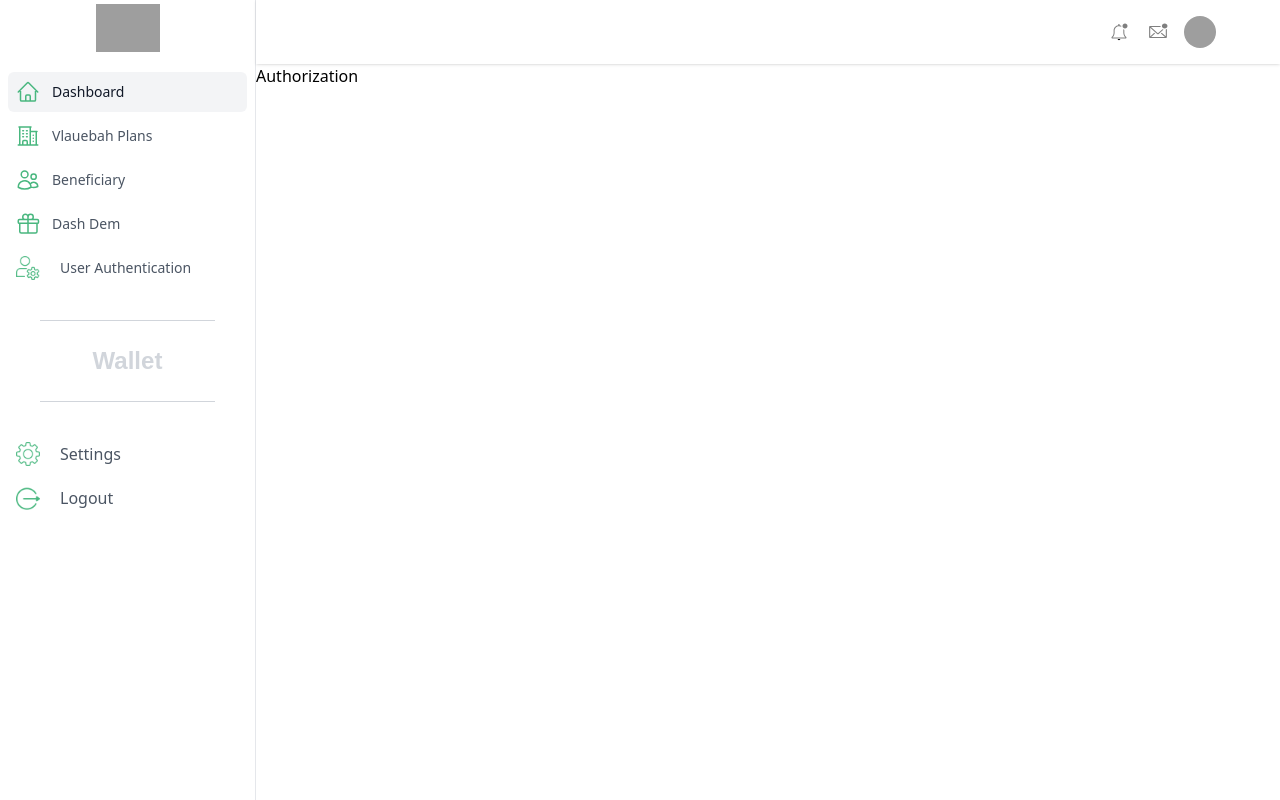
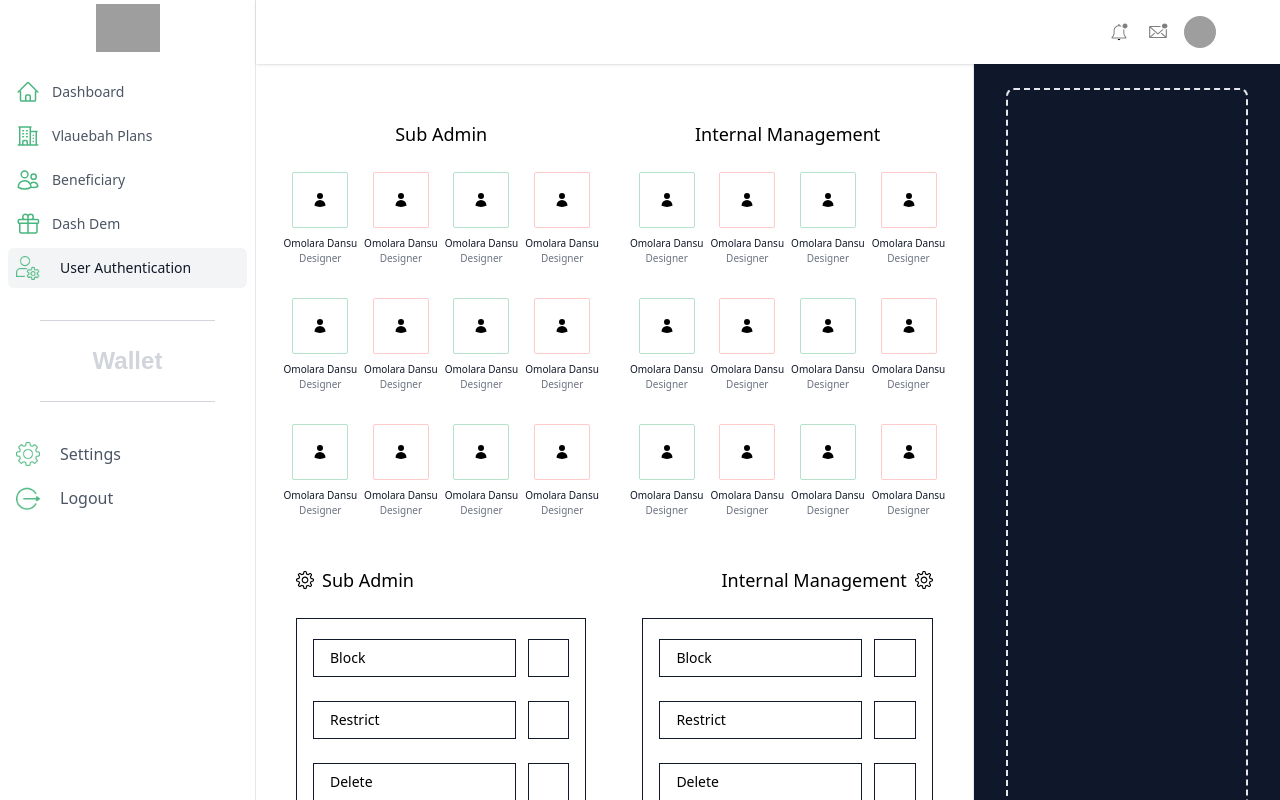
Before and after one commit to Ndohjapan/awabah-test, a React (Vite) app: page /authorization in a window 1280 px wide. Shown: the top 800 px of the page. Built offline with nearby package versions, Linux system fonts and the light colour scheme; grey boxes are pictures that could not be loaded; some icons are missing; a web font is replaced by a local one.

Commit message:
feat: completed the user actions section

```diff
--- a/src/components/OverviewHeader.jsx
+++ b/src/components/OverviewHeader.jsx
@@ -1,11 +1,12 @@
 import {HiOutlineSearch} from "react-icons/hi"
 
 
-export default function OverviewHeader() {
+// eslint-disable-next-line react/prop-types
+export default function OverviewHeader({data}) {
   return (
     <div className='flex justify-between'>
         <div className='border rounded-lg p-2 min-w-[8rem] flex items-center justify-center'>
-            <span>Overview</span>
+            <span>{data}</span>
         </div>
         <div className='border rounded-lg p-2 min-w-[5rem] flex items-center justify-center'>
             <HiOutlineSearch/>
--- a/src/components/SideBar.jsx
+++ b/src/components/SideBar.jsx
@@ -1,4 +1,4 @@
-import { Fragment } from "react";
+import { Fragment, useState, useEffect } from "react";
 import { Dialog, Transition } from "@headlessui/react";
 import { XIcon } from "@heroicons/react/outline";
 import {
@@ -10,23 +10,39 @@ import {
 import UserSettings from "../assets/UserSettings";
 import Logout from "../assets/Logout";
 import Settings from "../assets/Settings";
-import images from "../assets/images.json"
+import images from "../assets/images.json";
+import {Link} from "react-router-dom"
 
 const navigation = [
-  { name: "Dashboard", href: "#", icon: HiOutlineHome, current: true },
+  {
+    name: "Dashboard",
+    icon: HiOutlineHome,
+    current: false,
+    pathname: "/",
+  },
   {
     name: "Vlauebah Plans",
-    href: "#",
     icon: HiOutlineBuildingOffice2,
     current: false,
+    pathname: "/plans",
   },
-  { name: "Beneficiary", href: "#", icon: HiOutlineUsers, current: false },
-  { name: "Dash Dem", href: "#", icon: HiOutlineGift, current: false },
+  {
+    name: "Beneficiary",
+    icon: HiOutlineUsers,
+    current: false,
+    pathname: "/beneficiary",
+  },
+  {
+    name: "Dash Dem",
+    icon: HiOutlineGift,
+    current: false,
+    pathname: "/sponsor",
+  },
   {
     name: "User Authentication",
-    href: "#",
     icon: UserSettings,
     current: false,
+    pathname: "/authorization",
   },
 ];
 
@@ -40,7 +56,37 @@ function classNames(...classes) {
 }
 
 // eslint-disable-next-line react/prop-types
-export default function SideBar({ sidebarOpen, setSidebarOpen }) {
+export default function SideBar({ sidebarOpen, setSidebarOpen, pathname }) {
+  const [stateNavigation, setStateNavigation] = useState(navigation);
+
+  useEffect(() => {
+    const newNavigation = []
+    navigation.forEach((nav) => {
+        if(nav.pathname === pathname){
+            nav.current = true;
+        }
+
+        newNavigation.push(nav);
+    })
+
+    setStateNavigation(newNavigation);
+  }, [pathname]);
+
+  const updateSideBar = (pathname) => {
+    const newNavigation = []
+    navigation.forEach((nav) => {
+        nav.current = false;
+
+        if(nav.pathname === pathname){
+            nav.current = true;
+        }
+
+        newNavigation.push(nav);
+    })
+    setStateNavigation(newNavigation);
+
+  }
+
   return (
     <>
       <Transition.Root show={sidebarOpen} as={Fragment}>
@@ -91,18 +137,15 @@ export default function SideBar({ sidebarOpen, setSidebarOpen }) {
                 </div>
               </Transition.Child>
               <div className="flex-shrink-0 flex items-center px-4">
-                <img
-                  className="h-12 w-auto"
-                  src={images.logo}
-                  alt="Valubah"
-                />
+                <img className="h-12 w-auto" src={images.logo} alt="Valubah" />
               </div>
               <div className="mt-5 flex-1 h-0 overflow-y-auto">
                 <nav className="px-2 space-y-1">
-                  {navigation.map((item) => (
-                    <a
+                  {stateNavigation.map((item) => (
+                    <Link
                       key={item.name}
-                      href={item.href}
+                      to={item.pathname}
+                      onClick={() => {updateSideBar(item.pathname)}}
                       className={classNames(
                         item.current
                           ? "bg-gray-100 text-gray-900"
@@ -120,7 +163,7 @@ export default function SideBar({ sidebarOpen, setSidebarOpen }) {
                         aria-hidden="true"
                       />
                       {item.name}
-                    </a>
+                    </Link>
                   ))}
                   <div
                     className="m-8"
@@ -175,18 +218,15 @@ export default function SideBar({ sidebarOpen, setSidebarOpen }) {
         {/* Sidebar component, swap this element with another sidebar if you like */}
         <div className="flex flex-col flex-grow border-r border-gray-200 pt-1 bg-white overflow-y-auto">
           <div className="flex items-center justify-center flex-shrink-0 px-4">
-            <img
-              className="h-12 w-auto"
-              src={images.logo}
-              alt="Valubah"
-            />
+            <img className="h-12 w-auto" src={images.logo} alt="Valubah" />
           </div>
           <div className="mt-5 flex-grow flex flex-col">
             <nav className="flex-1 px-2 pb-4 space-y-1">
-              {navigation.map((item) => (
-                <a
+              {stateNavigation.map((item) => (
+                <Link
                   key={item.name}
-                  href={item.href}
+                  to={item.pathname}
+                  onClick={() => {updateSideBar(item.pathname)}}
                   className={classNames(
                     item.current
                       ? "bg-gray-100 text-gray-900"
@@ -204,7 +244,7 @@ export default function SideBar({ sidebarOpen, setSidebarOpen }) {
                     aria-hidden="true"
                   />
                   {item.name}
-                </a>
+                </Link>
               ))}
               <div
                 className="m-8"
--- /dev/null
+++ b/src/components/TeamManagement.jsx
@@ -0,0 +1,85 @@
+import { React } from "react";
+import { HiUser } from "react-icons/hi2";
+import { SlSettings } from "react-icons/sl";
+import {PiCaretDownFill} from "react-icons/pi"
+
+const users = [
+  {
+    name: "Block",
+  },
+  {
+    name: "Restrict",
+  },
+  {
+    name: "Delete",
+  },
+  {
+    name: "OTP",
+  },
+  {
+    name: "Access",
+  }
+];
+
+export default function TeamManagement() {
+  return (
+    <>
+      <div className="grid grid-cols-2 gap-6">
+        <div className="p-4 col-span-2 lg:col-span-1">
+          <div className="flex items-center mt-4 mb-6 justify-start">
+            <SlSettings className="text-center text-lg font-medium" />{" "}
+            <h1 className="text-center text-lg font-medium ml-2">
+              {"  "}
+              Sub Admin
+            </h1>
+          </div>
+          <ul
+            role="list"
+            className="grid border border-gray-900 px-4 pt-4"
+          >
+          {users.map((user, index) => (
+            <div key={index} className="mt-1 mb-5 grid grid-cols-5 gap-3">
+              <button className="text-lg font-medium col-span-4 px-4 py-2 block w-full sm:text-sm border text-left border-gray-900 ">
+                {user.name}
+              </button>
+              <button className="col-span-1 flex items-center border border-gray-900 justify-center">
+                <PiCaretDownFill
+                  className="h-5 w-5 text-black"
+                  aria-hidden="true"
+                />
+              </button>
+            </div>
+          ))}
+          </ul>
+        </div>
+        <div className="p-4 col-span-2 lg:col-span-1">
+          <div className="flex items-center mt-4 mb-6 flex-row-reverse">
+            <SlSettings className="text-center text-lg font-medium" />{" "}
+            <h1 className="text-center text-lg font-medium mr-2">
+              {"  "}
+              Internal Management
+            </h1>
+          </div>
+          <ul
+            role="list"
+            className="grid border border-gray-900 px-4 pt-4"
+          >
+          {users.map((user, index) => (
+            <div key={index} className="mt-1 mb-5 grid grid-cols-5 gap-3">
+              <button className="text-lg font-medium col-span-4 px-4 py-2 block w-full sm:text-sm border text-left border-gray-900 ">
+                {user.name}
+              </button>
+              <button className="col-span-1 flex items-center border border-gray-900 justify-center">
+                <PiCaretDownFill
+                  className="h-5 w-5 text-black"
+                  aria-hidden="true"
+                />
+              </button>
+            </div>
+          ))}
+          </ul>
+        </div>
+      </div>
+    </>
+  );
+}
--- /dev/null
+++ b/src/components/TeamView.jsx
@@ -0,0 +1,118 @@
+import React from "react";
+import {HiUser} from "react-icons/hi2"
+
+const users = [
+  {
+    name: "Omolara Dansu",
+    role: "Designer",
+    border: "border-awabah-400"
+  },
+  {
+    name: "Omolara Dansu",
+    role: "Designer",
+    border: "border-red-200"
+  },
+  {
+    name: "Omolara Dansu",
+    role: "Designer",
+    border: "border-awabah-400"
+  },
+  {
+    name: "Omolara Dansu",
+    role: "Designer",
+    border: "border-red-200"
+  },
+  {
+    name: "Omolara Dansu",
+    role: "Designer",
+    border: "border-awabah-400"
+  },
+  {
+    name: "Omolara Dansu",
+    role: "Designer",
+    border: "border-red-200"
+  },
+  {
+    name: "Omolara Dansu",
+    role: "Designer",
+    border: "border-awabah-400"
+  },
+  {
+    name: "Omolara Dansu",
+    role: "Designer",
+    border: "border-red-200"
+  },
+  {
+    name: "Omolara Dansu",
+    role: "Designer",
+    border: "border-awabah-400"
+  },
+  {
+    name: "Omolara Dansu",
+    role: "Designer",
+    border: "border-red-200"
+  },
+  {
+    name: "Omolara Dansu",
+    role: "Designer",
+    border: "border-awabah-400"
+  },
+  {
+    name: "Omolara Dansu",
+    role: "Designer",
+    border: "border-red-200"
+  },
+];
+
+export default function TeamView() {
+  return (
+    <>
+      <div className="grid grid-cols-2 gap-6">
+          <div className="p-4 col-span-2 lg:col-span-1">
+
+          <h1 className="text-center text-lg mt-4 mb-6 font-medium">Sub Admin</h1>
+          <ul
+            role="list"
+            className="grid grid-cols-2 gap-x-4 gap-y-8 sm:grid-cols-3 sm:gap-x-6 lg:grid-cols-4 xl:gap-x-8"
+          >
+            {users.map((file, index) => (
+              <li key={index} className="relative cursor-pointer flex flex-col items-center justify-center">
+                <div className={`group w-14 flex items-center justify-center border ${file.border} h-14 rounded-sm`}>
+                    <HiUser/>
+                </div>
+                <p className="mt-2 block text-center text-[10px] font-medium text-gray-900 truncate pointer-events-none">
+                  {file.name}
+                </p>
+                <p className="block text-[10px] text-center font-medium text-gray-500 pointer-events-none">
+                  {file.role}
+                </p>
+              </li>
+            ))}
+          </ul>
+          </div>
+          <div className="p-4 col-span-2 lg:col-span-1">
+
+          <h1 className="text-center text-lg mt-4 mb-6 font-medium">Internal Management</h1>
+          <ul
+            role="list"
+            className="grid grid-cols-2 gap-x-4 gap-y-8 sm:grid-cols-3 sm:gap-x-6 lg:grid-cols-4 xl:gap-x-8"
+          >
+            {users.map((file, index) => (
+              <li key={index} className="relative cursor-pointer flex flex-col items-center justify-center">
+                <div className={`group w-14 flex items-center justify-center border ${file.border} h-14 rounded-sm`}>
+                    <HiUser/>
+                </div>
+                <p className="mt-2 block text-center text-[10px] font-medium text-gray-900 truncate pointer-events-none">
+                  {file.name}
+                </p>
+                <p className="block text-[10px] text-center font-medium text-gray-500 pointer-events-none">
+                  {file.role}
+                </p>
+              </li>
+            ))}
+          </ul>
+          </div>
+      </div>
+    </>
+  );
+}
--- a/src/pages/Authorization.jsx
+++ b/src/pages/Authorization.jsx
@@ -1,5 +1,24 @@
+import TeamManagement from "../components/TeamManagement";
+import TeamView from "../components/TeamView";
+
 export default function Authorization() {
   return (
-    <div>Authorization</div>
-  )
+    <>
+      <div className="grid grid-cols-10 relative z-0 overflow-hidden">
+        <main className="col-span-7">
+          <div className="max-w-7xl mx-auto py-6 sm:px-6">
+            <TeamView/>
+            <TeamManagement/>
+          </div>
+        </main>
+        <aside className="col-span-3 bg-slate-900 hidden relative xl:flex xl:flex-col flex-shrink-0 border-l border-gray-200 overflow-y-auto">
+          {/* Start secondary column (hidden on smaller screens) */}
+          <div className="absolute inset-0 py-6 px-4 sm:px-6 lg:px-8">
+            <div className="h-full border-2 border-gray-200 border-dashed rounded-lg" />
+          </div>
+          {/* End secondary column */}
+        </aside>
+      </div>
+    </>
+  );
 }
--- a/src/pages/NotFound.jsx
+++ b/src/pages/NotFound.jsx
@@ -6,7 +6,7 @@ export default function NotFound() {
       <div className="bg-white min-h-full px-4 py-16 sm:px-6 sm:py-24 md:grid md:place-items-center lg:px-8">
         <div className="max-w-max mx-auto">
           <main className="sm:flex">
-            <p className="text-4xl font-extrabold text-indigo-600 sm:text-5xl">
+            <p className="text-4xl font-extrabold text-awabah-600 sm:text-5xl">
               404
             </p>
             <div className="sm:ml-6">
@@ -21,13 +21,13 @@ export default function NotFound() {
               <div className="mt-10 flex space-x-3 sm:border-l sm:border-transparent sm:pl-6">
                 <Link
                   to="/"
-                  className="inline-flex items-center px-4 py-2 border border-transparent text-sm font-medium rounded-md shadow-sm text-white bg-indigo-600 hover:bg-indigo-700 focus:outline-none focus:ring-2 focus:ring-offset-2 focus:ring-indigo-500"
+                  className="inline-flex items-center px-4 py-2 border border-transparent text-sm font-medium rounded-md shadow-sm text-white bg-awabah-600 hover:bg-indigo-700 focus:outline-none focus:ring-2 focus:ring-offset-2 focus:ring-awabah-500"
                 >
                   Go back home
                 </Link>
                 <Link
                   to="/"
-                  className="inline-flex items-center px-4 py-2 border border-transparent text-sm font-medium rounded-md text-indigo-700 bg-indigo-100 hover:bg-indigo-200 focus:outline-none focus:ring-2 focus:ring-offset-2 focus:ring-indigo-500"
+                  className="inline-flex items-center px-4 py-2 border border-transparent text-sm font-medium rounded-md text-indigo-700 bg-indigo-100 hover:bg-indigo-200 focus:outline-none focus:ring-2 focus:ring-offset-2 focus:ring-awabah-500"
                 >
                   Contact support
                 </Link>
--- a/src/routes/Dashboard.jsx
+++ b/src/routes/Dashboard.jsx
@@ -10,12 +10,15 @@ import DoughnutChart from "../components/DoughnutChart";
 export default function Dashboard() {
   const [sidebarOpen, setSidebarOpen] = useState(false);
 
+
+  const pathName = window.location.pathname;
   return (
     <>
       <div>
         <SideBar
           sidebarOpen={sidebarOpen}
           setSidebarOpen={setSidebarOpen}
+          pathname={pathName}
         />
         <div className="md:pl-64 flex flex-col flex-1">
           <StickyHeader setSidebarOpen={setSidebarOpen} />
--- a/src/sections/Overview.jsx
+++ b/src/sections/Overview.jsx
@@ -7,7 +7,7 @@ export default function Overview() {
       <main>
         <div className="max-w-7xl mx-auto py-6 sm:px-6 lg:px-8">
           <div className="px-4 sm:px-6 lg:px-8">
-            <OverviewHeader />
+            <OverviewHeader data={"Overview"} />
             <OverviewCards />
           </div>
         </div>
```
